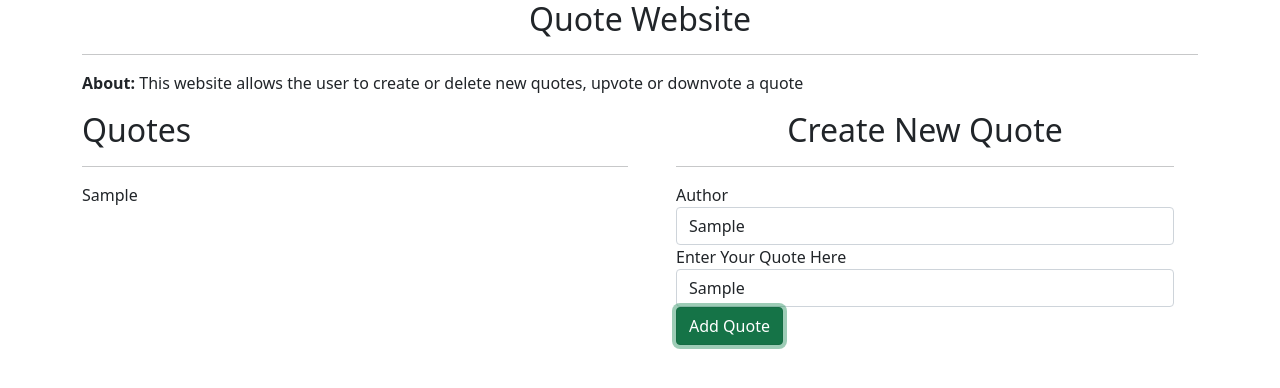
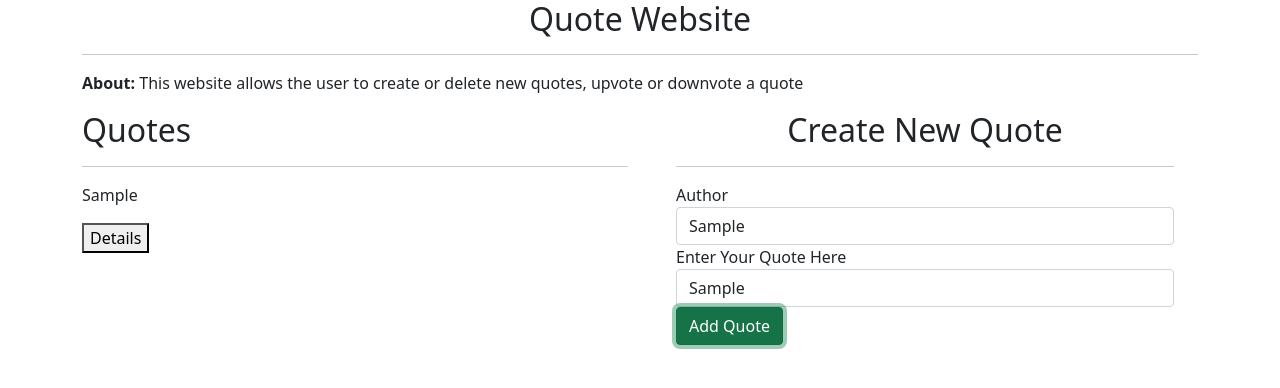
Before and after one commit to johnstat101/my-vote-website, an Angular app: page / in a window 1280 px wide. Both pictures are taken after typing "Sample", "Sample" into the empty fields and a click on the button "Add Quote". Shown: the top 388 px of the page. Built offline with nearby package versions, Linux system fonts and the light colour scheme.

Commit message:
add app-quote-details to quote display

```diff
--- a/src/app/quote-details/quote-details.component.html
+++ b/src/app/quote-details/quote-details.component.html
@@ -1 +1 @@
-<p>quote-details works!</p>
+<h1>works</h1>
--- a/src/app/quote/quote.component.html
+++ b/src/app/quote/quote.component.html
@@ -7,7 +7,13 @@
             <h2>Quotes</h2>
             <hr>
             <div *ngFor="let quote of quotes; let i = index">
-                <p>{{quote.quote}}</p>
+                <div>
+                    <p>{{quote.quote}}</p>
+                    <button>Details</button>
+                </div>
+                <div *ngIf='quote.showDescription'>
+                    <app-quote-details></app-quote-details>
+                </div>
             </div>
         </div>
         <div class="col-md-6">
```
